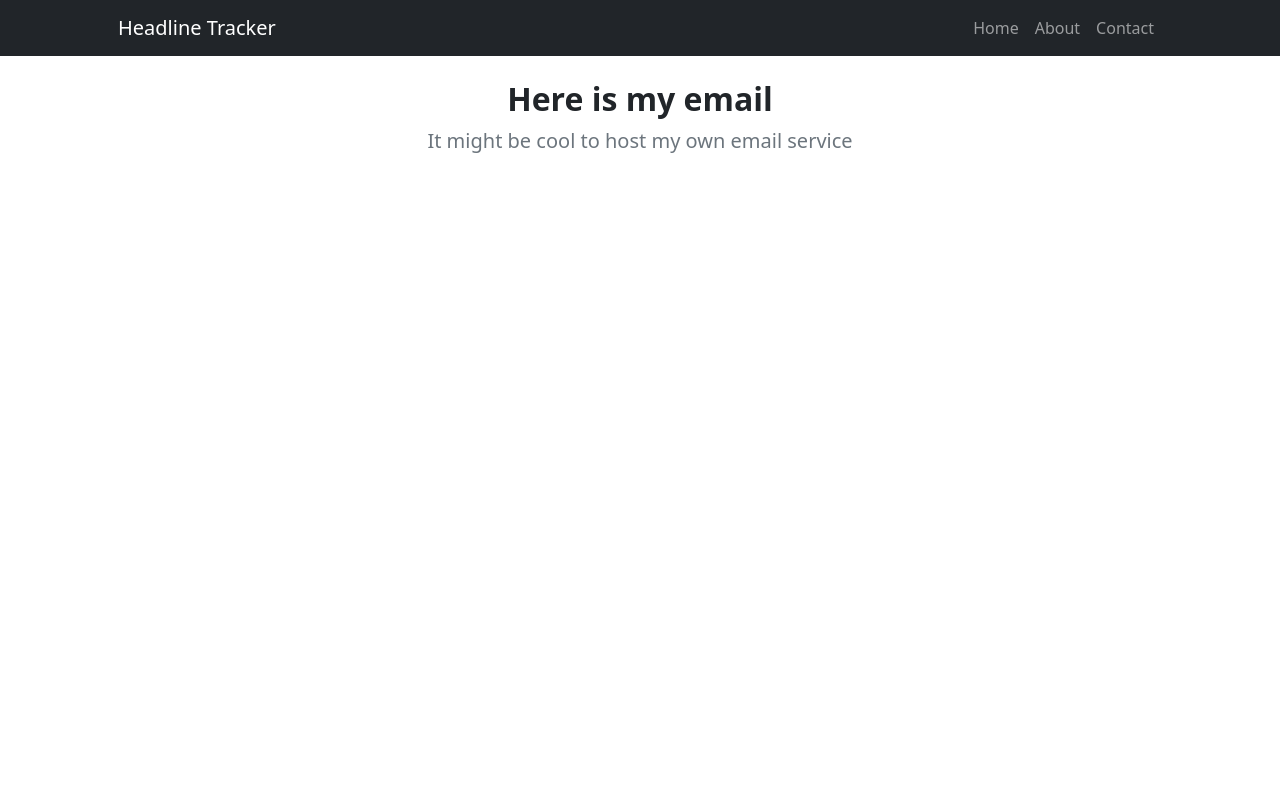
After one commit to michal035/Full-stack-news-networks-comparison, a Django app: template crawling/website/thesite/main/templates/main/contact.html in a window 1280 px wide. The commit adds this page. Run offline with Django 3.2, Linux system fonts and the light colour scheme; the template is opened without the code that fills it, so the values that code supplies are empty; some libraries are stand-ins or nearby versions.

Commit message:
added new site and some other small changes

```diff
--- a/crawling/website/thesite/main/templates/main/archive.html
+++ b/crawling/website/thesite/main/templates/main/archive.html
@@ -24,7 +24,7 @@
                 <ul class="navbar-nav ms-auto mb-2 mb-lg-0">
                     <li class="nav-item"><a class="nav-link" href="/index">Home</a></li>
                     <li class="nav-item"><a class="nav-link" href="">About</a></li>
-                    <li class="nav-item"><a class="nav-link" href="">Contact</a></li>
+                    <li class="nav-item"><a class="nav-link" href="/contact">Contact</a></li>
                 </ul>
             </div>
         </div>
--- /dev/null
+++ b/crawling/website/thesite/main/templates/main/contact.html
@@ -0,0 +1,49 @@
+<!DOCTYPE html>
+<html lang="en">
+    <head>
+        <meta charset="utf-8" />
+        <meta name="viewport" content="width=device-width, initial-scale=1, shrink-to-fit=no" />
+        <meta name="description" content="" />
+        <meta name="author" content="" />
+        <title>News networks...</title>
+        <!-- Favicon-->
+        <link rel="icon" type="image/x-icon" href="assets/favicon.ico" />
+        <!-- Bootstrap icons-->
+        <link href="https://cdn.jsdelivr.net/npm/bootstrap-icons@1.5.0/font/bootstrap-icons.css" rel="stylesheet" />
+        <!-- Core theme CSS (includes Bootstrap)-->
+
+        {% load static %}
+            <link href="{% static 'styles.css' %}" rel="stylesheet" />
+    </head>
+    <body class="d-flex flex-column h-100">
+        <main class="flex-shrink-0">
+            <!-- Navigation-->
+            <nav class="navbar navbar-expand-lg navbar-dark bg-dark">
+                <div class="container px-5">
+                    <a class="navbar-brand" href="index.html">Headline Tracker</a>
+                    <button class="navbar-toggler" type="button" data-bs-toggle="collapse" data-bs-target="#navbarSupportedContent" aria-controls="navbarSupportedContent" aria-expanded="false" aria-label="Toggle navigation"><span class="navbar-toggler-icon"></span></button>
+                    <div class="collapse navbar-collapse" id="navbarSupportedContent">
+                        <ul class="navbar-nav ms-auto mb-2 mb-lg-0">
+                            <li class="nav-item"><a class="nav-link" href="/index">Home</a></li>
+                            <li class="nav-item"><a class="nav-link" href="">About</a></li>
+                            <li class="nav-item"><a class="nav-link" href="">Contact</a></li>
+                        </ul>
+                    </div>
+                </div>
+            </nav>
+
+            <br>
+            <div class="text-center">
+                <h2 class="fw-bolder">Here is my email</h2>
+                <p class="lead fw-normal text-muted mb-5">It might be cool to host my own email service</p>
+            </div>
+
+
+
+
+        <!-- Bootstrap core JS-->
+        <script src="https://cdn.jsdelivr.net/npm/bootstrap@5.1.3/dist/js/bootstrap.bundle.min.js"></script>
+        <!-- Core theme JS-->
+
+    </body>
+</html>
--- a/crawling/website/thesite/main/templates/main/index2.html
+++ b/crawling/website/thesite/main/templates/main/index2.html
@@ -26,7 +26,7 @@
                         <ul class="navbar-nav ms-auto mb-2 mb-lg-0">
                             <li class="nav-item"><a class="nav-link" href="/index">Home</a></li>
                             <li class="nav-item"><a class="nav-link" href="">About</a></li>
-                            <li class="nav-item"><a class="nav-link" href="">Contact</a></li>
+                            <li class="nav-item"><a class="nav-link" href="/contact">Contact</a></li>
                         </ul>
                     </div>
                 </div>
--- a/crawling/website/thesite/main/templates/main/key_words.html
+++ b/crawling/website/thesite/main/templates/main/key_words.html
@@ -24,7 +24,7 @@
                         <ul class="navbar-nav ms-auto mb-2 mb-lg-0">
                             <li class="nav-item"><a class="nav-link" href="/index">Home</a></li>
                             <li class="nav-item"><a class="nav-link" href="">About</a></li>
-                            <li class="nav-item"><a class="nav-link" href="">Contact</a></li>
+                            <li class="nav-item"><a class="nav-link" href="/contact">Contact</a></li>
                         </ul>
                     </div>
                 </div>
@@ -91,7 +91,7 @@
                         <span class="text-white mx-1">&middot;</span>
                         <a class="link-light small" href="#!">Terms</a>
                         <span class="text-white mx-1">&middot;</span>
-                        <a class="link-light small" href="#!">Contact</a>
+                        <a class="link-light small" href="/contact">Contact</a>
                     </div>
                 </div>
             </div>
--- a/crawling/website/thesite/main/urls.py
+++ b/crawling/website/thesite/main/urls.py
@@ -8,7 +8,8 @@ urlpatterns = [
     path('archive/<keyword>/', views.archive),
     path('keywords/', views.key_words),
     path('api/', views.api),
-    path('api/<keyword>/', views.api)
+    path('api/<keyword>/', views.api),
+    path('contact/', views.contact)
 
 
 ]
--- a/crawling/website/thesite/main/views.py
+++ b/crawling/website/thesite/main/views.py
@@ -146,3 +146,7 @@ def index2(response):
 
 def key_words(response):
     return render(response, "main/key_words.html")
+
+
+def contact(response):
+    return render(response, "main/contact.html")
```
Also changed, not shown: crawling/data/keywords.py (+8 -8 lines).
